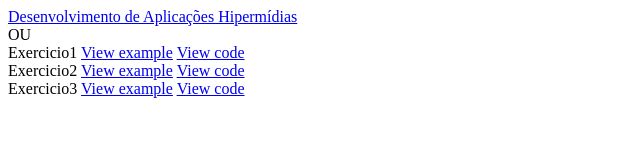
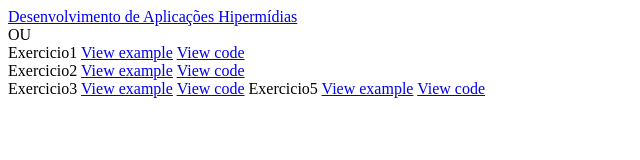
Before and after one commit to lucasbsi/lucasbsi.github.io, a plain HTML site: page index.html in a window 1280 px wide. Shown: the whole page, without its empty margins (0-640 px from the left). Drawn offline with Linux system fonts and the light colour scheme.

Commit message:
Update index.html

```diff
--- a/index.html
+++ b/index.html
@@ -13,3 +13,6 @@ Exercicio2
 Exercicio3
 <a href="https://lucasbsi.github.io/hiperExercicio3/">View example</a>
 <a href="https://github.com/lucasbsi/hiperExercicio3">View code</a>
+Exercicio5
+<a href="https://lucasbsi.github.io/hiperExercicio5/">View example</a>
+<a href="https://github.com/lucasbsi/hiperExercicio5">View code</a>
```
